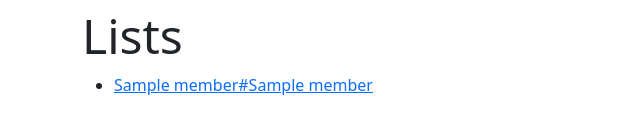
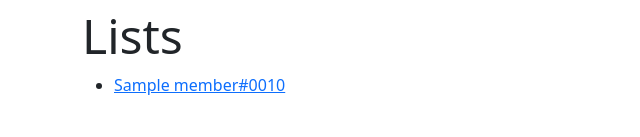
Before and after one commit to DasFranck/DiscordAwesomeStats, a Flask app: template webserver/templates/guild_id.html.j2 in a window 1280 px wide. Shown: the part 737-874 px from the top of the page, without its empty margins (0-640 px from the left). Run offline with Flask 2, Linux system fonts and the light colour scheme; the template is opened without the code that fills it: most values are stand-ins (such as "Sample title", 1, 10 or a date in 2020).

Commit message:
Left zero padding for discriminator in member list in gulid_id html template

```diff
--- a/webserver/templates/guild_id.html.j2
+++ b/webserver/templates/guild_id.html.j2
@@ -28,7 +28,7 @@
     <h5 class="display-5">Lists</h5>
     <ul>
     {% for member in member_list %}
-        <li><a href="/member/{{member[0]}}">{{member[1]}}#{{member[2]}}</li></a>
+        <li><a href="/member/{{member[0]}}">{{member[1]}}#{{'%04d' % member[2]}}</li></a>
     {% endfor %}
     </ul>
 </div>
```
